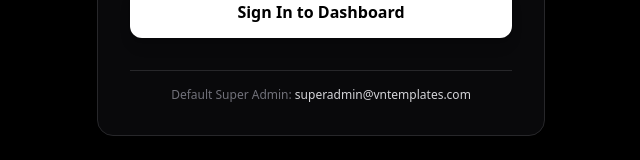
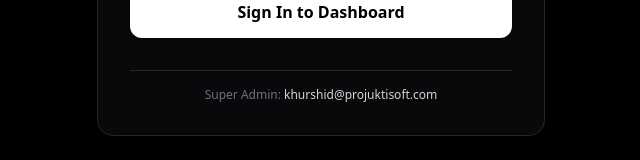
Before and after one commit to bloggerkhurshid/vn-admin, a React (Vite) app: page /login in a window 1280 px wide. Shown: the part 526-686 px from the top of the page, without its empty margins (319-959 px from the left). Built offline with nearby package versions, Linux system fonts and the light colour scheme.

Commit message:
Update default super admin email hint on login page

```diff
--- a/src/pages/Login.tsx
+++ b/src/pages/Login.tsx
@@ -110,8 +110,8 @@ export const Login: React.FC = () => {
           </button>
         </form>
 
-        <div className="mt-8 text-center text-xs text-zinc-500 border-t border-zinc-800 pt-4">
-          Default Super Admin: <span className="text-zinc-300 font-medium">superadmin@vntemplates.com</span>
+        <div className="mt-8 text-center text-xs text-zinc-500 border-t border-zinc-800 dark:border-zinc-800 pt-4">
+          Super Admin: <span className="text-zinc-300 font-medium">khurshid@projuktisoft.com</span>
         </div>
       </div>
     </div>
```
Also changed, not shown: 1 other file (tests, documents, lock files or other folders).
